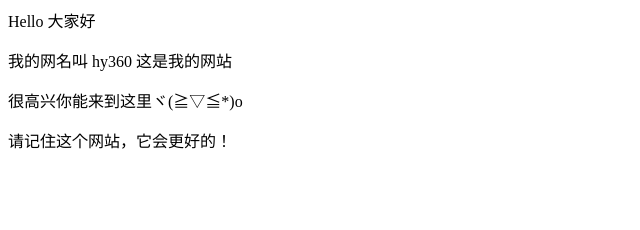
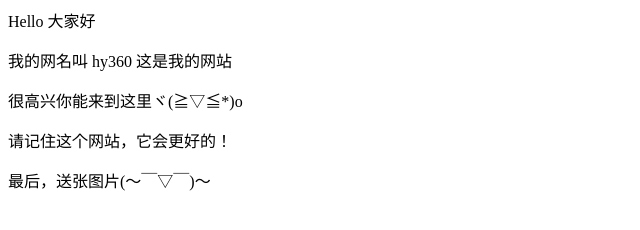
Before and after one commit to hy360/-hy360-.github.io, a plain HTML site: page index.html in a window 1280 px wide. Shown: the whole page, without its empty margins (0-640 px from the left). Drawn offline with Linux system fonts and the light colour scheme.

Commit message:
Update index.html

```diff
--- a/index.html
+++ b/index.html
@@ -2,3 +2,4 @@
 <p>我的网名叫 hy360 这是我的网站</p>
 <p>很高兴你能来到这里ヾ(≧▽≦*)o</p>
  <p>请记住这个网站，它会更好的！</p>
+<p>最后，送张图片(～￣▽￣)～</p>
```
